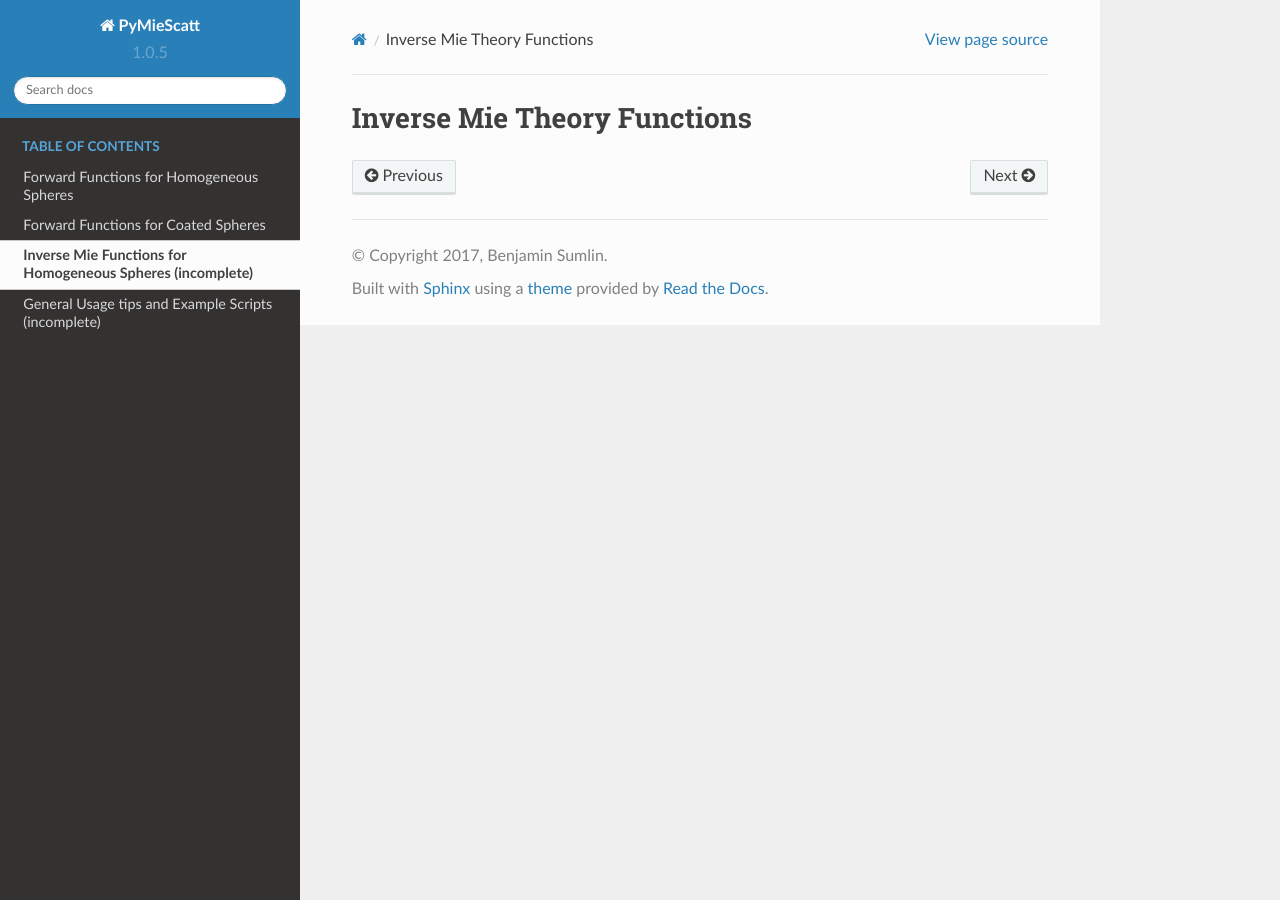
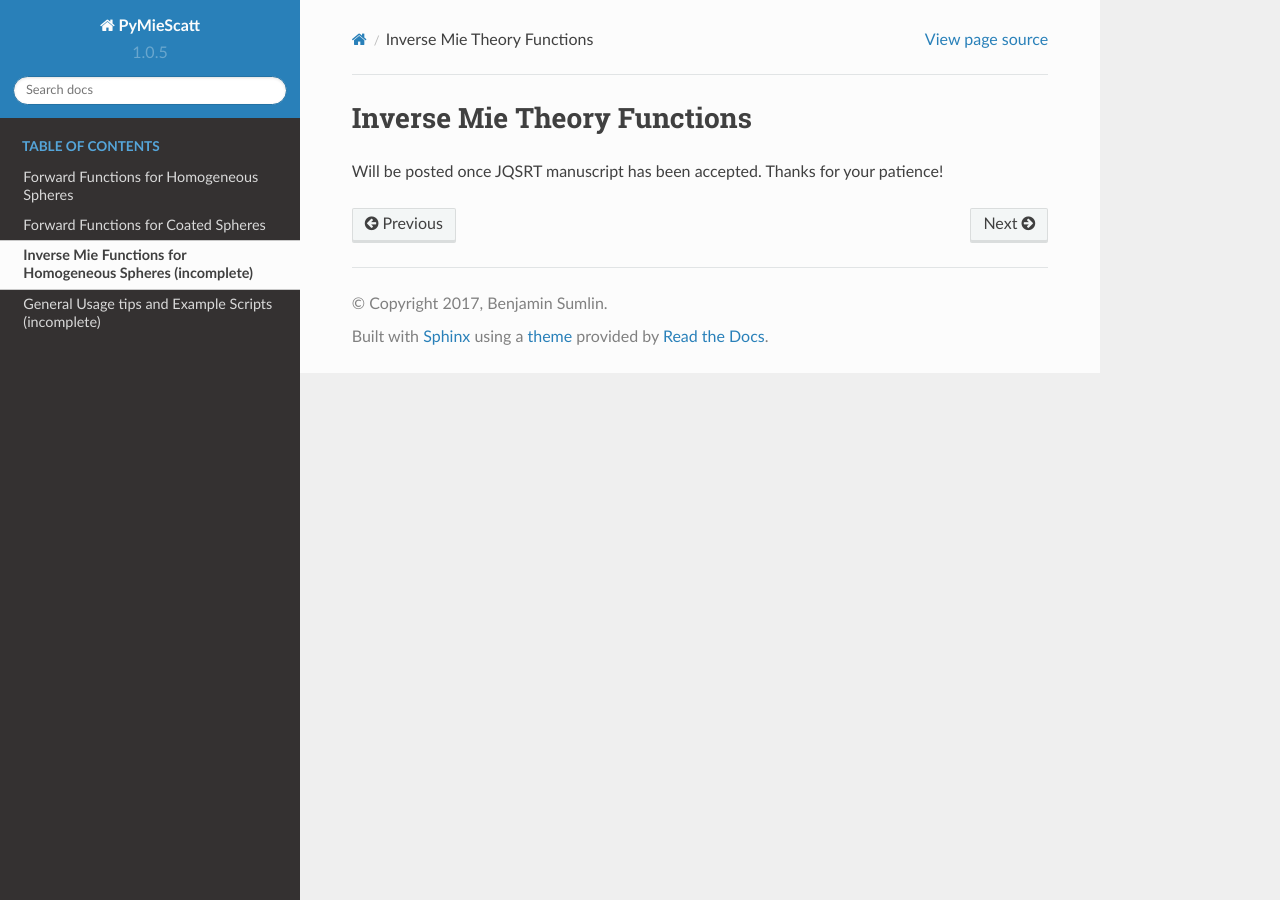
Before and after one commit to bsumlin/PyMieScatt, a Sphinx documentation site: the page built from docs/inverse.rst, in a window 1280 px wide. Built offline with Sphinx 7.4.7 and the Read the Docs theme 2.0.0, drawn with Linux system fonts in a browser that asks for light colours; formulas are drawn with MathJax 3; pages that are not in the unit, such as notebooks, are missing from menus.

Commit message:
minor
docs

```diff
--- a/docs/inverse.rst
+++ b/docs/inverse.rst
@@ -1,2 +1,4 @@
 Inverse Mie Theory Functions
 ============================
+
+Will be posted once JQSRT manuscript has been accepted. Thanks for your patience!
```
